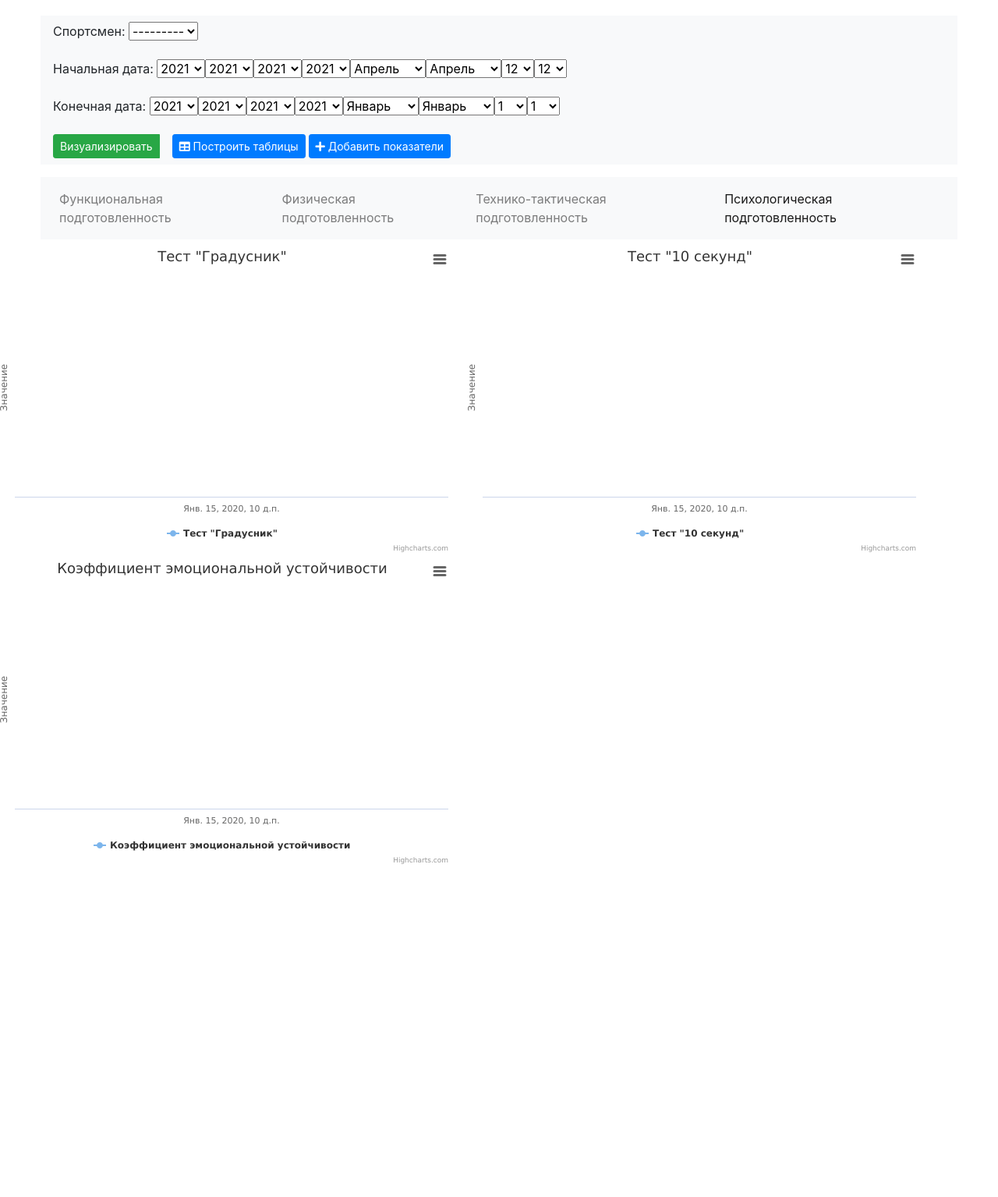
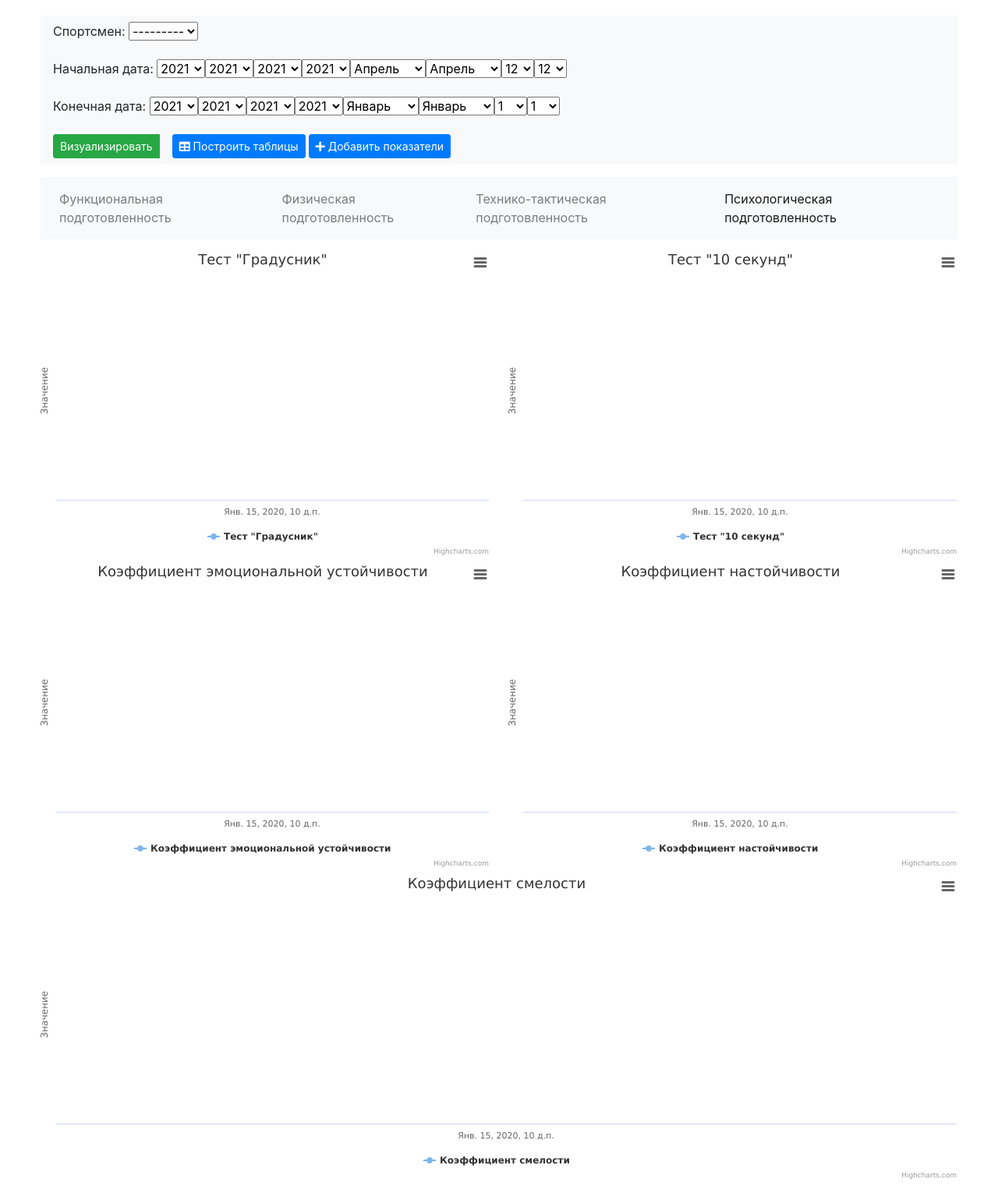
Before and after one commit to npetrov23/web-python-application, a Django app: template templates/psy_charts.html in a window 1280 px wide. Shown: the whole page at 78% size. Before the commit the page ends 1108 px from the top, so only its background shows below. Run offline with Django 3.2, Linux system fonts and the light colour scheme; data comes from the database, SQL or seed files in the repository; the template is opened without the code that fills it: values that come from a table or form of the project are taken from there, most other values are stand-ins (such as "Sample title", 1, 10 or a date in 2020); some libraries are stand-ins or nearby versions.

Commit message:
Добавление графиков психологической подготовленности

```diff
--- a/templates/physical_charts.html
+++ b/templates/physical_charts.html
@@ -55,7 +55,7 @@
           </div>
         </nav>
     </div>
-
+<div class="mx-5 p-1">
 <figure class="highcharts-figure">
     <div class="row">
         <div id="charts_pullups"></div>
@@ -86,6 +86,7 @@
         <div id="chart_physical_fitness"></div>
     </div>
 </figure>
+</div>
 
 
   <script>
--- a/templates/psy_charts.html
+++ b/templates/psy_charts.html
@@ -55,7 +55,7 @@
           </div>
         </nav>
     </div>
-
+<div class="mx-5 p-1">
 <figure class="highcharts-figure">
     <div class="row">
         <div id="charts_thermometer_test"></div>
@@ -63,9 +63,13 @@
     </div>
     <div class="row">
         <div id="chart_emotional_stability"></div>
+        <div id="chart_persistence_ratio"></div>
+    </div>
+    <div class="row">
+        <div id="chart_courage_ratio"></div>
     </div>
 </figure>
-
+</div>
 
   <script>
  Highcharts.chart('charts_thermometer_test', {
@@ -156,6 +160,93 @@
         data: {% localize off %}[{% for entry in dataset_emotional_stability %}[{{ entry.emotional_stability }}]{% if not forloop.last %}, {% endif %}{% endfor %}]{% endlocalize %}
     }]
 });
+    Highcharts.chart('chart_emotional_stability', {
+    chart: {
+        width: 600,
+        type: 'line',
+    },
+    title: {
+        text: 'Коэффициент эмоциональной устойчивости\t'
+    },
+    xAxis: {
+        categories:  [{% for entry in dataset_date %}['{{ entry.date }}']{% if not forloop.last %}, {% endif %}{% endfor %}]
+    },
+    yAxis: {
+        title: {
+            text: 'Значение'
+        }
+    },
+    plotOptions: {
+        line: {
+            dataLabels: {
+                enabled: true
+            },
+            enableMouseTracking: false
+        }
+    },
+    series: [{
+        name: 'Коэффициент эмоциональной устойчивости\t',
+        data: {% localize off %}[{% for entry in dataset_emotional_stability %}[{{ entry.emotional_stability }}]{% if not forloop.last %}, {% endif %}{% endfor %}]{% endlocalize %}
+    }]
+});
+    Highcharts.chart('chart_persistence_ratio', {
+    chart: {
+        width: 600,
+        type: 'line',
+    },
+    title: {
+        text: 'Коэффициент настойчивости'
+    },
+    xAxis: {
+        categories:  [{% for entry in dataset_date %}['{{ entry.date }}']{% if not forloop.last %}, {% endif %}{% endfor %}]
+    },
+    yAxis: {
+        title: {
+            text: 'Значение'
+        }
+    },
+    plotOptions: {
+        line: {
+            dataLabels: {
+                enabled: true
+            },
+            enableMouseTracking: false
+        }
+    },
+    series: [{
+        name: 'Коэффициент настойчивости',
+        data: {% localize off %}[{% for entry in dataset_persistence_ratio %}[{{ entry.persistence_ratio }}]{% if not forloop.last %}, {% endif %}{% endfor %}]{% endlocalize %}
+    }]
+});
+Highcharts.chart('chart_courage_ratio', {
+    chart: {
+        width: 1200,
+        type: 'line',
+    },
+    title: {
+        text: 'Коэффициент смелости'
+    },
+    xAxis: {
+        categories:  [{% for entry in dataset_date %}['{{ entry.date }}']{% if not forloop.last %}, {% endif %}{% endfor %}]
+    },
+    yAxis: {
+        title: {
+            text: 'Значение'
+        }
+    },
+    plotOptions: {
+        line: {
+            dataLabels: {
+                enabled: true
+            },
+            enableMouseTracking: false
+        }
+    },
+    series: [{
+        name: 'Коэффициент смелости',
+        data: {% localize off %}[{% for entry in dataset_courage_ratio %}[{{ entry.courage_ratio }}]{% if not forloop.last %}, {% endif %}{% endfor %}]{% endlocalize %}
+    }]
+});
   </script>
 
 </body>
```
Also changed, not shown: templates/tactical_charts.html (+3 -31 lines).
